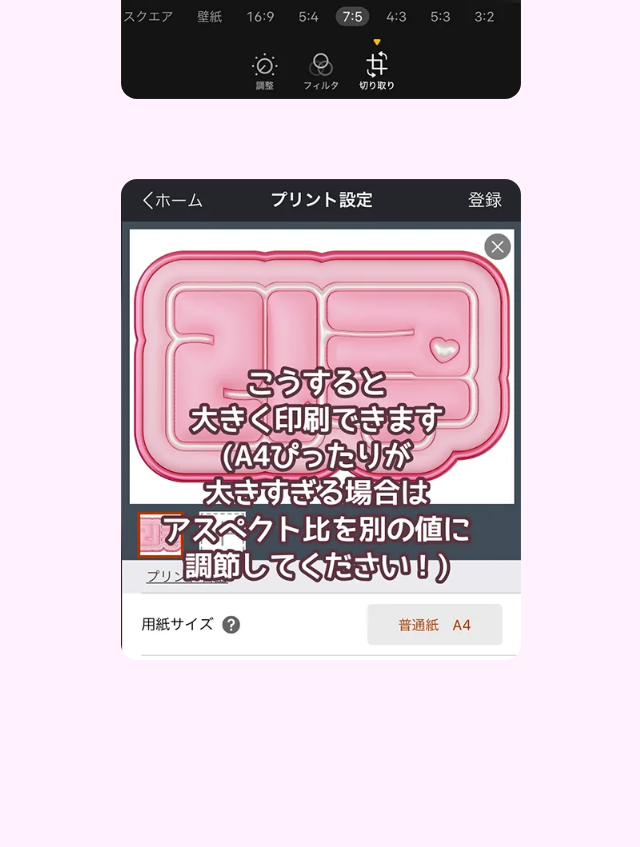
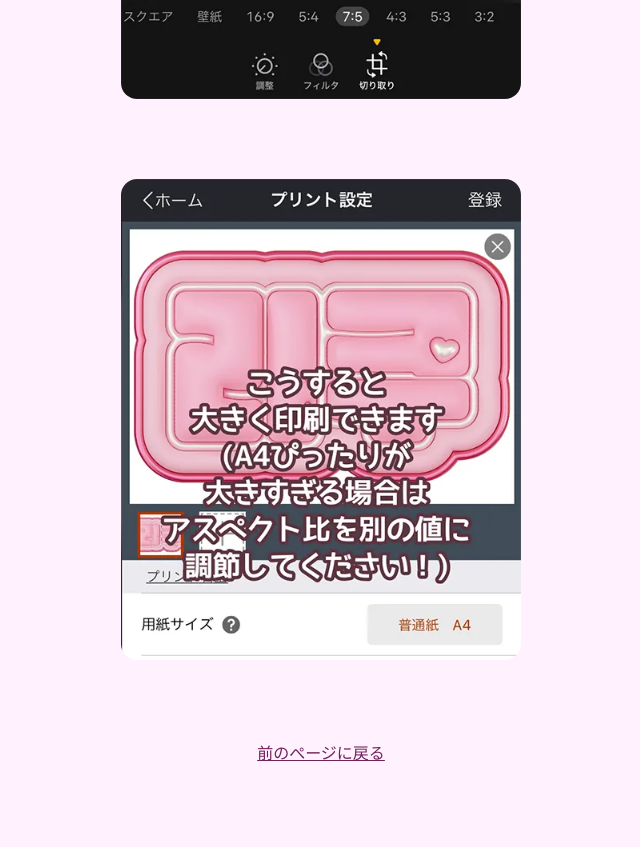
Before and after one commit to yushi0405/haihu.github.io, a plain HTML site: page setsumei/index.html in a window 1280 px wide. Shown: the part 1583-2430 px from the top of the page, without its empty margins (319-959 px from the left). Before the commit the page ends 2323 px from the top, so only its background shows below. Drawn offline with Linux system fonts and the light colour scheme.

Commit message:
Update index.html

```diff
--- a/setsumei/index.html
+++ b/setsumei/index.html
@@ -27,7 +27,15 @@
         width: 80%;
         margin: 0 auto;
       }
+      a{
+    color: #70225a;
+    text-align: center;
 
+}
+p {
+        text-align: center;
+        padding-bottom:5rem;
+      }
     </style>
   </head>
 
@@ -36,6 +44,6 @@
 <img src="setsumei02.webp" alt="">
 <img src="setsumei03.webp" alt="">
 <img src="setsumei04.webp" alt="">
-
+<p><a href="https://yushi0405.github.io/haihu.github.io/">前のぺージに戻る</a></p>
   </body>
 </html>
```
